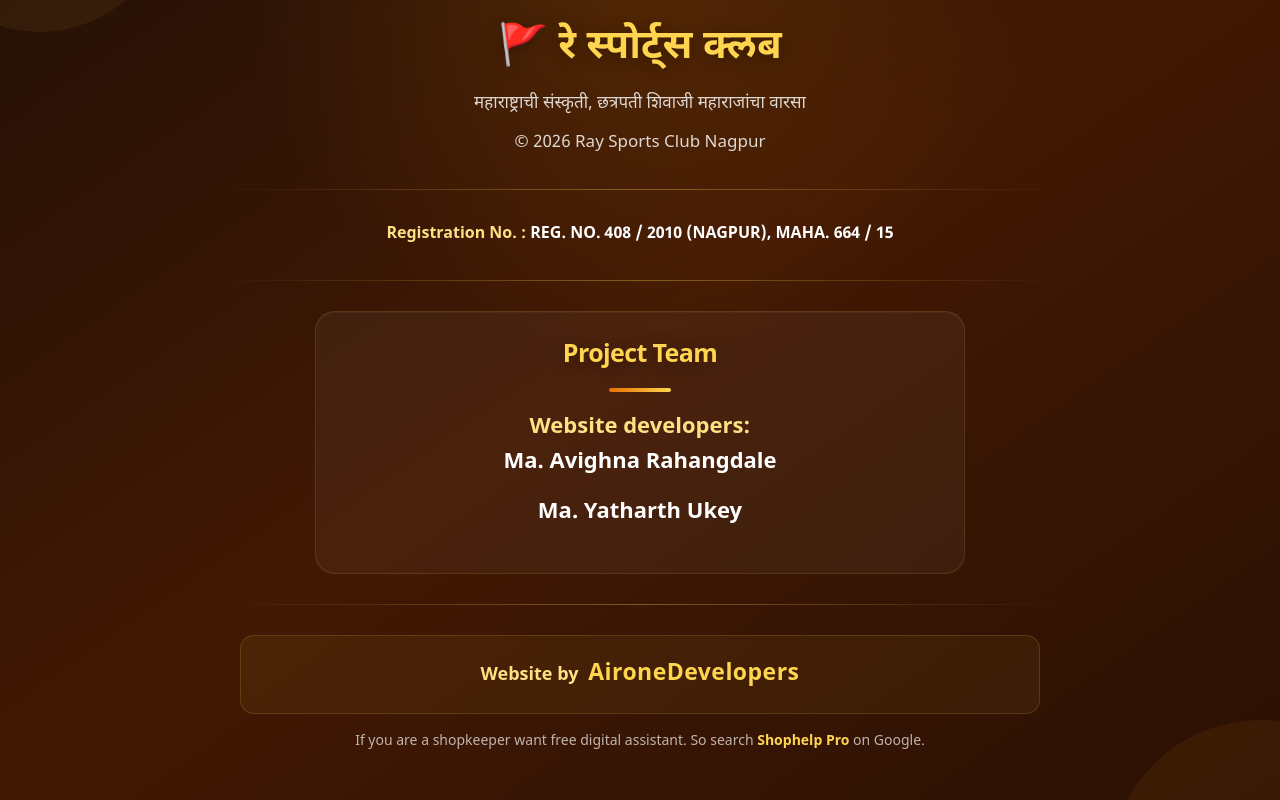
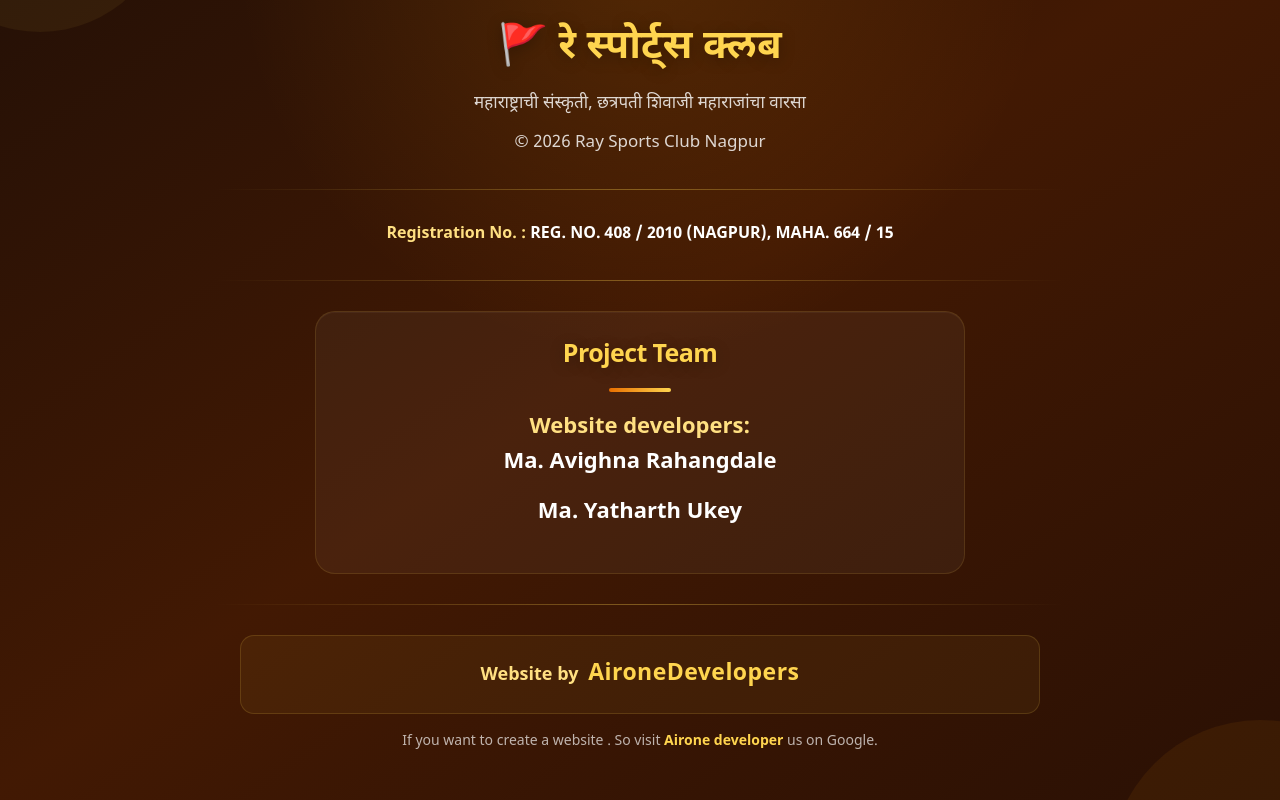
Before and after one commit to avighna0712-ai/raysportsclub, a plain HTML site: page index.html in a window 1280 px wide. Shown: the part 3747-4547 px from the top of the page. Drawn offline with Linux system fonts and the light colour scheme; a script that the page names is missing.

Commit message:
Update index.html

```diff
--- a/index.html
+++ b/index.html
@@ -638,8 +638,8 @@ Registration No. :
 </p>
 
 <p class="student-credit">
-    If you are a shopkeeper want free digital assistant. So
-    search <a href="https://shophelp-pro.vercel.app" target="_blank">Shophelp Pro</a> on Google.
+    If you want to create a website . So
+    visit <a href="https://shophelp-pro.vercel.app" target="_blank">Airone developer</a> us on Google.
 </p>
 
 
```
